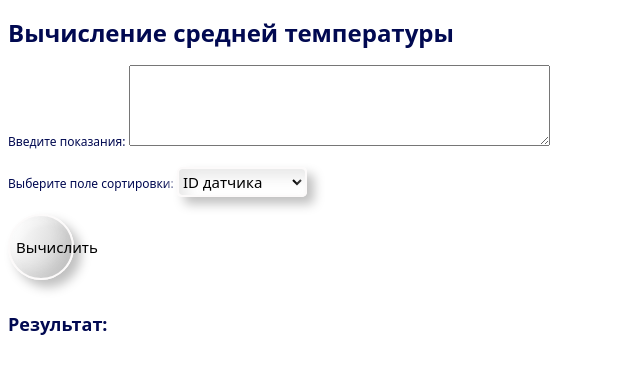
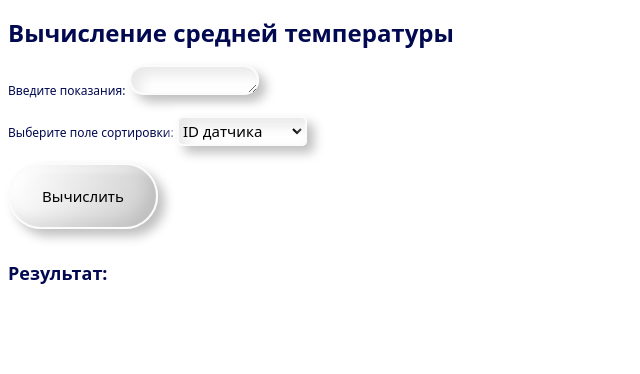
Before and after one commit to krrrrrlii/LAB3, a plain HTML site: page zadanie1/(c)/index.html in a window 1280 px wide. Shown: the whole page, without its empty margins (0-640 px from the left). Drawn offline with Linux system fonts and the light colour scheme.

Commit message:
Update main.css

```diff
--- a/zadanie1/(c)/css/main.css
+++ b/zadanie1/(c)/css/main.css
@@ -21,7 +21,7 @@ button {
         font-weight: 400;
         line-height: normal;
         margin-right: 20px;
-    width: 66px;
+    width: 150px;
     height: 66px;
     flex-shrink: 0;
     border-radius: 33px;
@@ -49,7 +49,7 @@ select {
     box-shadow: 7px 7px 11px 0px rgba(0, 0, 0, 0.25), -8px -8px 7px 0px rgba(255, 255, 255, 0.68), 8px 8px 13px 0px rgba(100, 100, 100, 0.14) inset, -8px -8px 4px 0px rgba(255, 255, 255, 0.25) inset;
 }
 
-input {
+textarea {
     [type="text"]
         color: #010951;
         font-family: system-ui, -apple-system, BlinkMacSystemFont, 'Segoe UI', Roboto, Oxygen, Ubuntu, Cantarell, 'Open Sans', 'Helvetica Neue', sans-serif;
```
